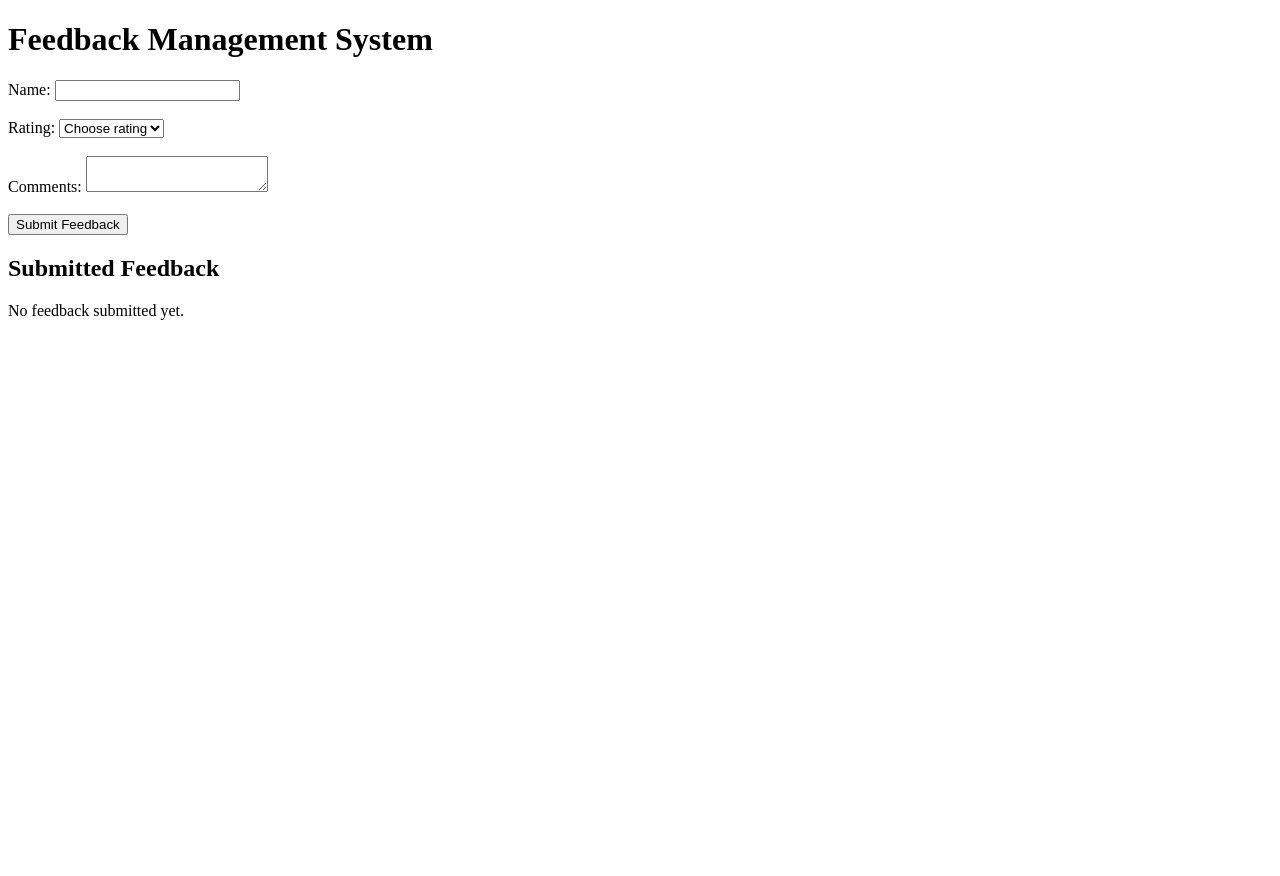
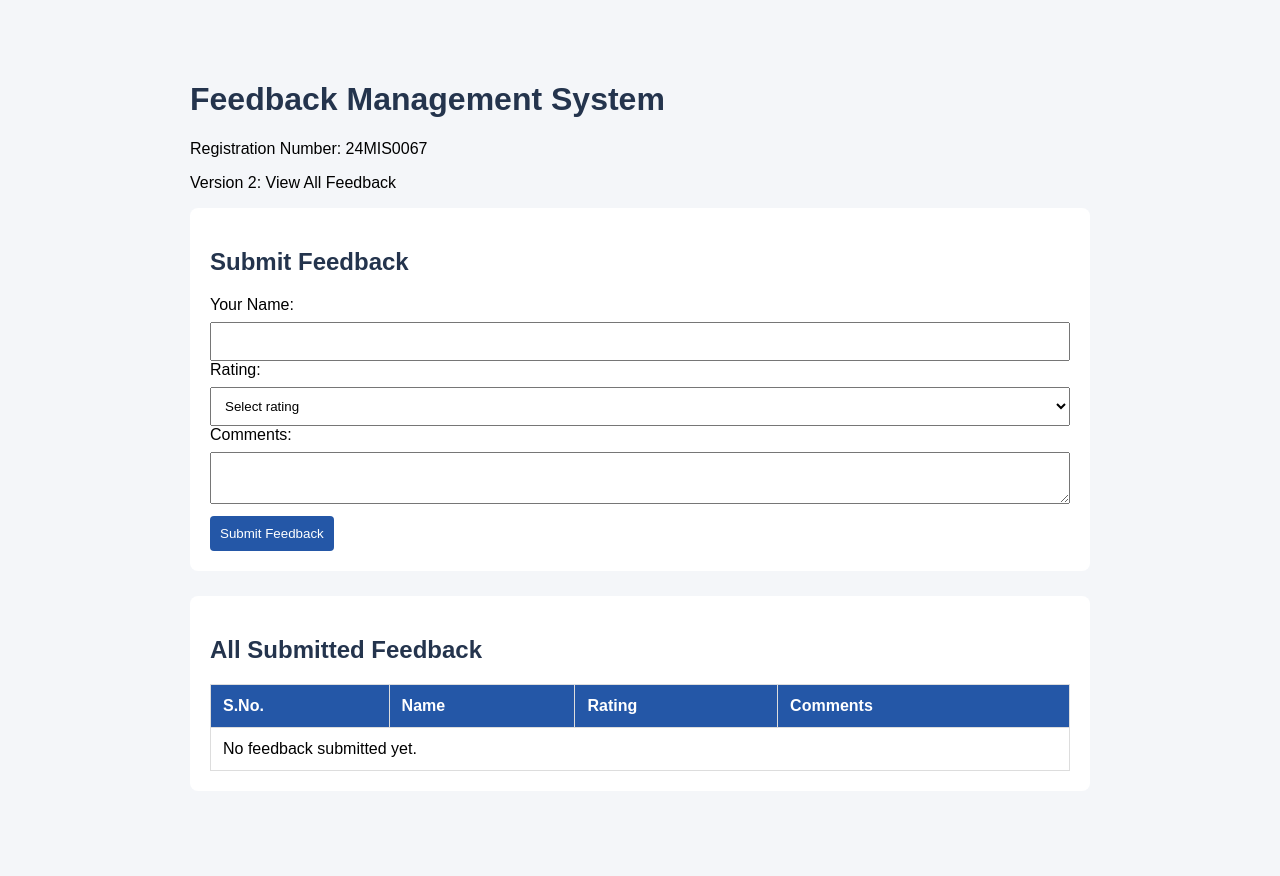
Before and after one commit to aswath-1608/FeedbackSystem-24MIS0067, a Flask app: page / in a window 1280 px wide. Before the commit the page ends 320 px from the top, so only its background shows below. Run offline with Flask 3, Linux system fonts and the light colour scheme.

Commit message:
v2: Display feedback in a structured table

```diff
--- a/templates/index.html
+++ b/templates/index.html
@@ -1,46 +1,128 @@
+
 <!DOCTYPE html>
 <html lang="en">
 <head>
     <meta charset="UTF-8">
     <meta name="viewport" content="width=device-width, initial-scale=1">
-    <title>Feedback System</title>
+    <title>Feedback System - V2</title>
+
+    <style>
+        body {
+            font-family: Arial, sans-serif;
+            max-width: 900px;
+            margin: 40px auto;
+            padding: 20px;
+            background: #f4f6f9;
+        }
+
+        h1, h2 {
+            color: #24344d;
+        }
+
+        form, .feedback-section {
+            background: white;
+            padding: 20px;
+            margin-bottom: 25px;
+            border-radius: 8px;
+        }
+
+        input, select, textarea, button {
+            padding: 10px;
+            margin-top: 8px;
+            box-sizing: border-box;
+        }
+
+        input, select, textarea {
+            width: 100%;
+        }
+
+        button {
+            cursor: pointer;
+            background: #2457a7;
+            color: white;
+            border: none;
+            border-radius: 4px;
+        }
+
+        table {
+            width: 100%;
+            border-collapse: collapse;
+            background: white;
+        }
+
+        th, td {
+            padding: 12px;
+            border: 1px solid #ddd;
+            text-align: left;
+            overflow-wrap: anywhere;
+        }
+
+        th {
+            background: #2457a7;
+            color: white;
+        }
+
+        tr:nth-child(even) {
+            background: #f0f3f8;
+        }
+    </style>
 </head>
+
 <body>
     <h1>Feedback Management System</h1>
+    <p>Registration Number: 24MIS0067</p>
+    <p>Version 2: View All Feedback</p>
 
     <form action="/submit" method="POST">
-        <label>Name:</label>
-        <input type="text" name="name" required>
-        <br><br>
+        <h2>Submit Feedback</h2>
 
-        <label>Rating:</label>
-        <select name="rating" required>
-            <option value="">Choose rating</option>
+        <label for="name">Your Name:</label>
+        <input id="name" type="text" name="name" required>
+
+        <label for="rating">Rating:</label>
+        <select id="rating" name="rating" required>
+            <option value="">Select rating</option>
             <option value="5">5 - Excellent</option>
             <option value="4">4 - Good</option>
             <option value="3">3 - Average</option>
             <option value="2">2 - Poor</option>
             <option value="1">1 - Very Poor</option>
         </select>
-        <br><br>
 
-        <label>Comments:</label>
-        <textarea name="comments" required></textarea>
-        <br><br>
+        <label for="comments">Comments:</label>
+        <textarea id="comments" name="comments" required></textarea>
 
         <button type="submit">Submit Feedback</button>
     </form>
 
-    <h2>Submitted Feedback</h2>
+    <section class="feedback-section">
+        <h2>All Submitted Feedback</h2>
 
-    {% for item in feedback %}
-        <p>
-            {{ item.name }} |
-            Rating: {{ item.rating }} |
-            {{ item.comments }}
-        </p>
-    {% else %}
-        <p>No feedback submitted yet.</p>
-    {% endfor %}
+        <table>
+            <thead>
+                <tr>
+                    <th>S.No.</th>
+                    <th>Name</th>
+                    <th>Rating</th>
+                    <th>Comments</th>
+                </tr>
+            </thead>
+
+            <tbody>
+                {% for item in feedback %}
+                <tr>
+                    <td>{{ loop.index }}</td>
+                    <td>{{ item.name }}</td>
+                    <td>{{ item.rating }}/5</td>
+                    <td>{{ item.comments }}</td>
+                </tr>
+                {% else %}
+                <tr>
+                    <td colspan="4">No feedback submitted yet.</td>
+                </tr>
+                {% endfor %}
+            </tbody>
+        </table>
+    </section>
 </body>
 </html>
```
